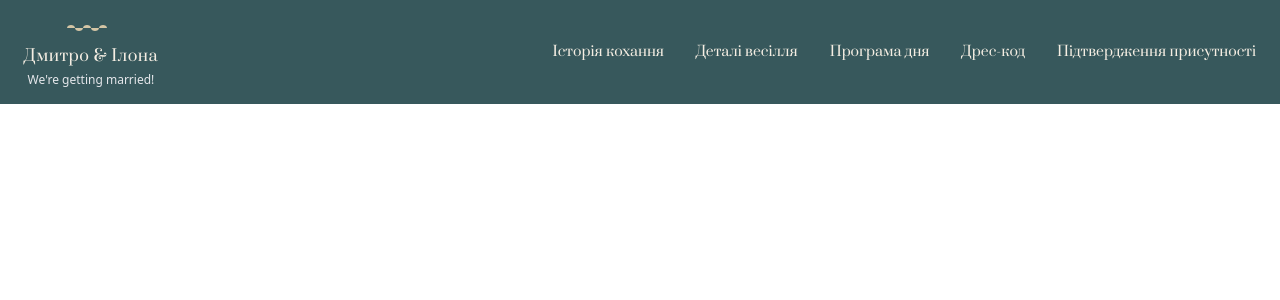
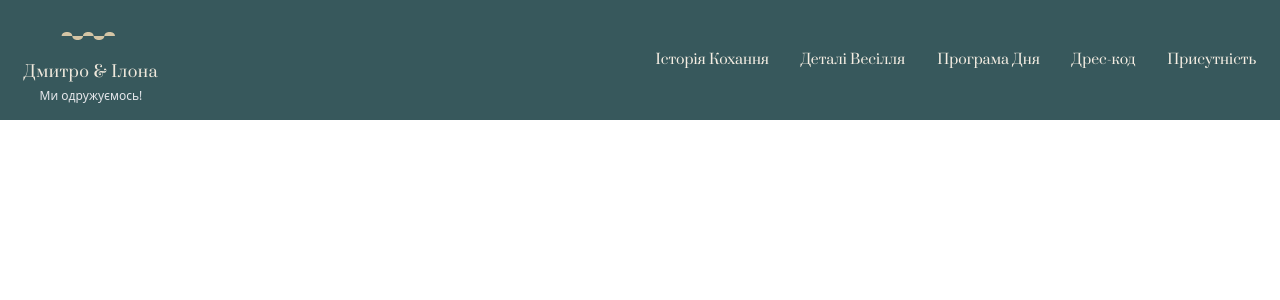
Before and after one commit to prezlyataa/linkvite, a Next.js app: page /invitation/1 in a window 1280 px wide. Shown: the top 300 px of the page. Built offline with nearby package versions, Linux system fonts and the light colour scheme.

Commit message:
did some refactoring

```diff
--- a/src/app/globals.css
+++ b/src/app/globals.css
@@ -3,25 +3,3 @@
 @tailwind base;
 @tailwind components;
 @tailwind utilities;
-
-:root {
-  --background: #ffffff;
-  --foreground: #171717;
-}
-
-@theme inline {
-  --color-background: var(--background);
-  --color-foreground: var(--foreground);
-}
-
-@media (prefers-color-scheme: dark) {
-  :root {
-    --background: #0a0a0a;
-    --foreground: #ededed;
-  }
-}
-
-body {
-  background: var(--background);
-  color: var(--foreground);
-}
--- a/src/components/invitation/Header.tsx
+++ b/src/components/invitation/Header.tsx
@@ -2,77 +2,61 @@
 import { useState } from "react";
 import { fontPrata } from "../../lib/fonts";
 
-function Logo({ names }: { names: string }) {
-  return (
+const Logo = ({ names }: { names: string }) => (
   <div className="flex flex-col items-center text-center space-y-1">
-      {/* Decorative flourish */}
     <svg
       xmlns="http://www.w3.org/2000/svg"
-        viewBox="0 0 100 20"
-        className="w-20 h-6 text-[#D4C5A5] ml-4" // додає відступ зліва
+      viewBox="0 -5 90 30"
+      className="w-24 h-10 text-[#D4C5A5] transform translate-x-2"
       fill="currentColor"
     >
       <path d="M10 10c0-5 10-5 10 0s10 5 10 0 10-5 10 0 10 5 10 0 10-5 10 0" />
     </svg>
 
-      {/* Names */}
     <span
-        className={`${fontPrata.className} text-md tracking-wide text-[#F5F5F5]`}
-        style={{ color: "#f5eee3" }}
+      className={`${fontPrata.className} text-base tracking-wide text-[#efe8dc]`}
     >
       {names}
     </span>
 
-      {/* Subtitle */}
-      <span className="text-gray-200 text-xs">We&apos;re getting married!</span>
+    <span className="text-gray-200 text-xs">Ми одружуємось!</span>
   </div>
 );
-}
 
 export default function Header() {
   const [isOpen, setIsOpen] = useState(false);
 
   const menuItems = [
-    { label: "Історія кохання", href: "#story" },
-    { label: "Деталі весілля", href: "#details" },
-    { label: "Програма дня", href: "#programs" },
+    { label: "Історія Кохання", href: "#story" },
+    { label: "Деталі Весілля", href: "#details" },
+    { label: "Програма Дня", href: "#program" },
     { label: "Дрес-код", href: "#dresscode" },
-    { label: "Підтвердження присутності", href: "#rsvp" },
+    { label: "Присутність", href: "#rsvp" },
   ];
 
   return (
     <>
-      {/* Header завжди зверху */}
+      {/* Fixed Header */}
       <header className="fixed top-0 left-0 w-full bg-[#37585c] z-50">
         <div className="container mx-auto flex items-center justify-between px-6 py-4">
-          {/* Logo & Names */}
-          <div className="flex flex-col">
-            {/* <span
-              className={`${fontPrata.className} text-md tracking-wide`}
-              style={{ color: "#f5eee3" }}
-            >
-              Дмитро & Ілона
-            </span>
-            <span className="text-sm italic"></span> */}
           <Logo names="Дмитро & Ілона" />
-          </div>
 
           {/* Desktop Menu */}
-          <nav className="hidden md:flex space-x-8 font-light text-sm">
-            {menuItems.map((item) => (
+          <nav className="hidden md:flex text-[#f5eee3] space-x-8 font-light text-sm">
+            {menuItems.map(({ label, href }) => (
               <a
-                key={item.href}
-                href={item.href}
-                className={`${fontPrata.className} transition`}
-                style={{ color: "#f5eee3" }}
+                key={href}
+                href={href}
+                className={`${fontPrata.className} text-#efe8dc hover:text-[#d6cfbf] transition`}
               >
-                {item.label}
+                {label}
               </a>
             ))}
           </nav>
 
-          {/* Mobile Burger / X */}
+          {/* Mobile Burger */}
           <button
+            aria-label="Toggle menu"
             className="md:hidden flex flex-col justify-center items-center w-8 h-8 relative cursor-pointer z-50"
             onClick={() => setIsOpen(!isOpen)}
           >
@@ -81,43 +65,30 @@ export default function Header() {
                 className={`block w-6 h-0.5 bg-white transform transition duration-300 ${
                   isOpen ? "rotate-45 translate-y-1.5" : ""
                 }`}
-              ></span>
+              />
               <span
                 className={`block w-6 h-0.5 bg-white transition duration-300 ${
                   isOpen ? "opacity-0" : ""
                 }`}
-              ></span>
+              />
               <span
                 className={`block w-6 h-0.5 bg-white transform transition duration-300 ${
                   isOpen ? "-rotate-45 -translate-y-1.5" : ""
                 }`}
-              ></span>
+              />
             </div>
           </button>
         </div>
       </header>
 
-      {/* Fullscreen Mobile Menu */}
-      {/* Mobile Fullscreen Dropdown */}
+      {/* Mobile Fullscreen Menu */}
       {isOpen && (
-        <div className="fixed inset-0 bg-[#37585c] flex flex-col z-40">
-          {/* Top row with logo + close */}
+        <div className="md:hidden fixed inset-0 bg-[#37585c] flex flex-col z-40 animate-fade-in">
+          {/* Top row */}
           <div className="flex items-center justify-between px-6 py-4">
-            <div className="flex flex-col text-white">
-              <span
-                className={`${fontPrata.className} text-md tracking-wide`}
-                style={{ color: "#f5eee3" }}
-              >
-                JOHN & JANE
-              </span>
-              <span
-                className={`${fontPrata.className} text-sm italic text-gray-200`}
-                style={{ color: "#f5eee3" }}
-              >
-                We are getting married
-              </span>
-            </div>
+            <Logo names="Дмитро & Ілона" />
             <button
+              aria-label="Close menu"
               onClick={() => setIsOpen(false)}
               className="relative w-6 h-6 cursor-pointer"
             >
@@ -127,16 +98,15 @@ export default function Header() {
           </div>
 
           {/* Menu Items */}
-          <nav className="md:hidden flex flex-col items-center justify-center flex-1 space-y-4 text-white font-light text-sm">
-            {menuItems.map((item) => (
+          <nav className="flex flex-col items-center justify-center flex-1 space-y-6 text-[#f5eee3] font-light text-lg">
+            {menuItems.map(({ label, href }) => (
               <a
-                key={item.href}
-                href={item.href}
-                className={`${fontPrata} transition`}
+                key={href}
+                href={href}
                 onClick={() => setIsOpen(false)}
-                style={{ color: "#f5eee3" }}
+                className={`${fontPrata.className} text-[#efe8dc] hover:text-[#d6cfbf] transition`}
               >
-                {item.label}
+                {label}
               </a>
             ))}
           </nav>
```
Lines whose indentation alone changed are shown as unchanged.
